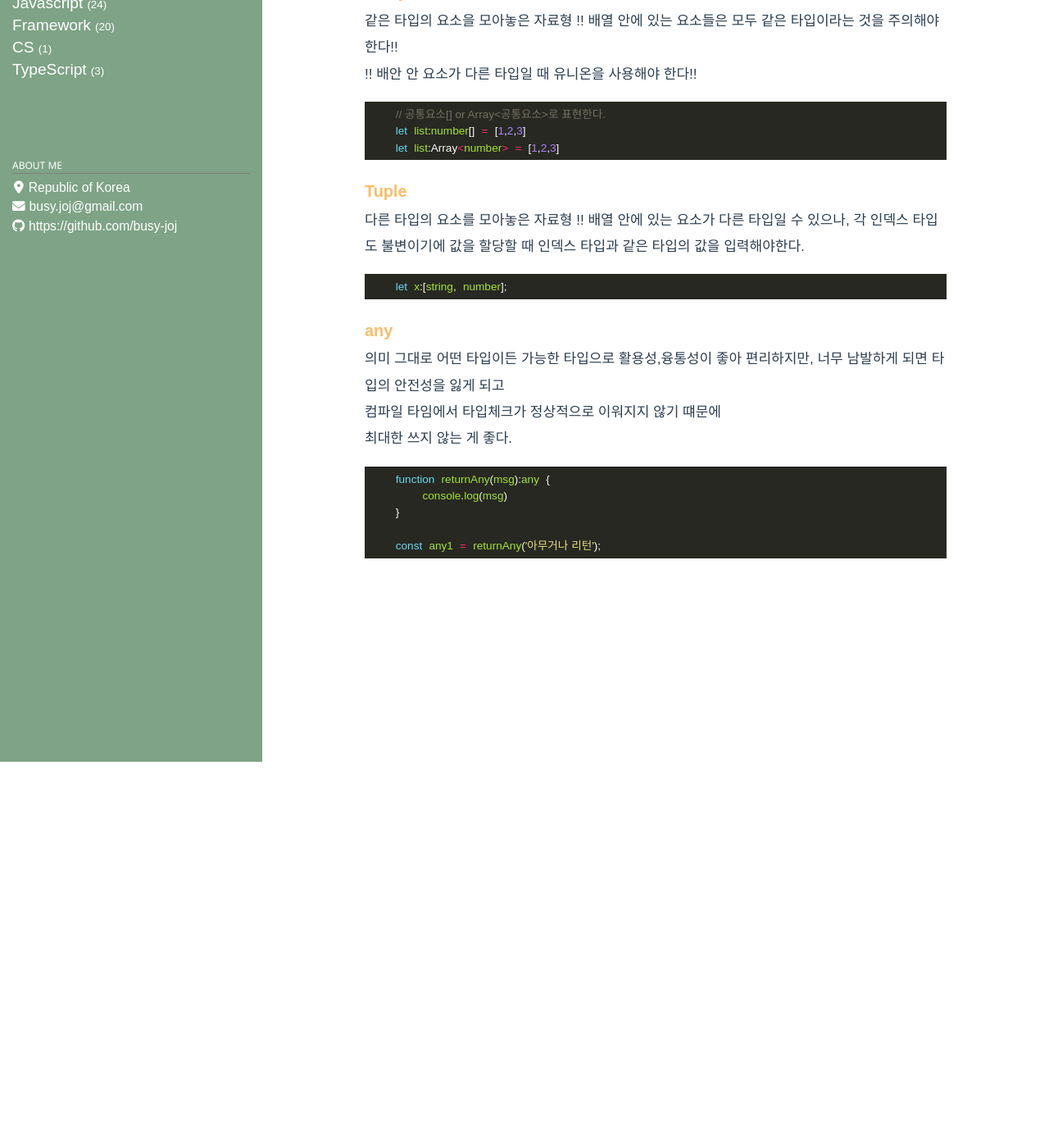
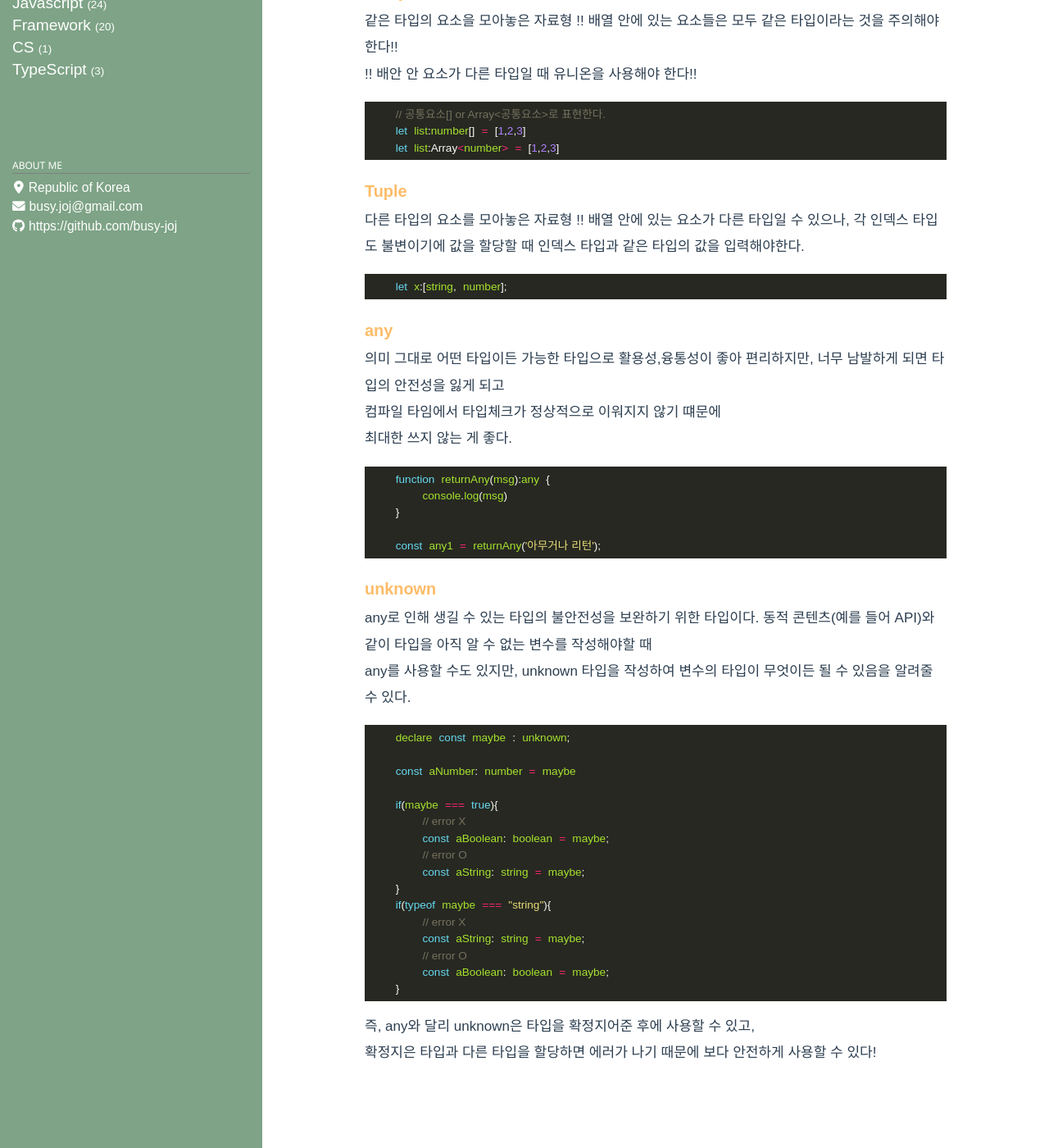
Before and after one commit to busy-joj/busy-joj.github.io, a Jekyll site: the page built from _posts/TypsScript/2022-09-13-typescript3.markdown, in a window 1280 px wide and 1400 px high, scrolled down 471 px. Shown: the whole window at 82% size. Built offline with Jekyll 4.4.1, drawn with Linux system fonts in a browser that asks for light colours; some web fonts are replaced.

Commit message:
포스팅 수정

````diff
--- a/_posts/TypsScript/2022-09-13-typescript3.markdown
+++ b/_posts/TypsScript/2022-09-13-typescript3.markdown
@@ -50,3 +50,28 @@ typescript에서의 object는 Primitive type이 아닌 것을 나타내고 싶
 
     const any1 = returnAny('아무거나 리턴');
 ```
+
+### <span style="color:#febc68;font-weight:bold">unknown</span>
+any로 인해 생길 수 있는 타입의 불안전성을 보완하기 위한 타입이다.
+동적 콘텐츠(예를 들어 API)와 같이 타입을 아직 알 수 없는 변수를 작성해야할 때
+any를 사용할 수도 있지만, unknown 타입을 작성하여 변수의 타입이 무엇이든 될 수 있음을 알려줄 수 있다.
+```javascript
+    declare const maybe : unknown;
+
+    const aNumber: number = maybe
+
+    if(maybe === true){
+        // error X
+        const aBoolean: boolean = maybe;
+        // error O
+        const aString: string = maybe;
+    }
+    if(typeof maybe === "string"){
+        // error X
+        const aString: string = maybe;
+        // error O
+        const aBoolean: boolean = maybe;
+    }
+```
+즉, any와 달리 unknown은 타입을 확정지어준 후에 사용할 수 있고,
+확정지은 타입과 다른 타입을 할당하면 에러가 나기 때문에 보다 안전하게 사용할 수 있다!
````
